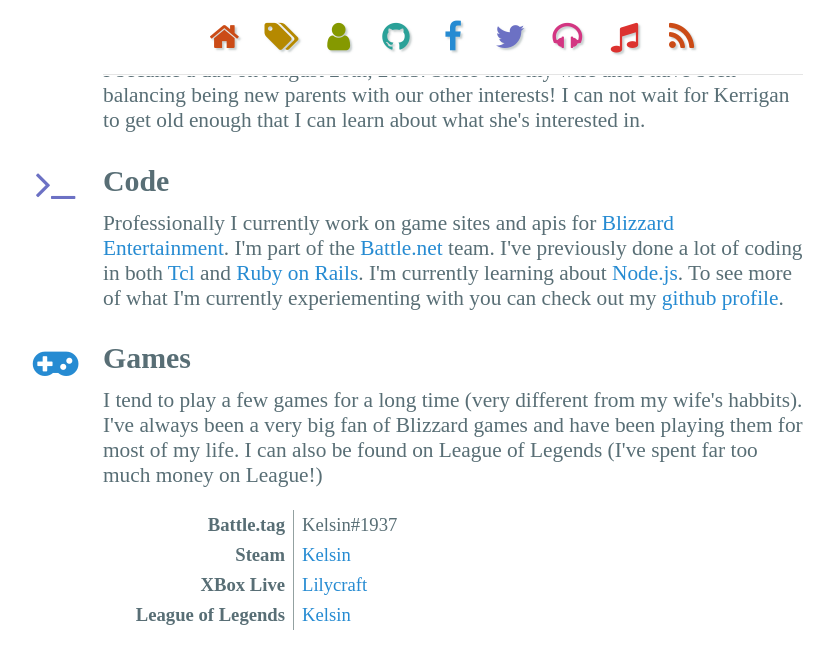
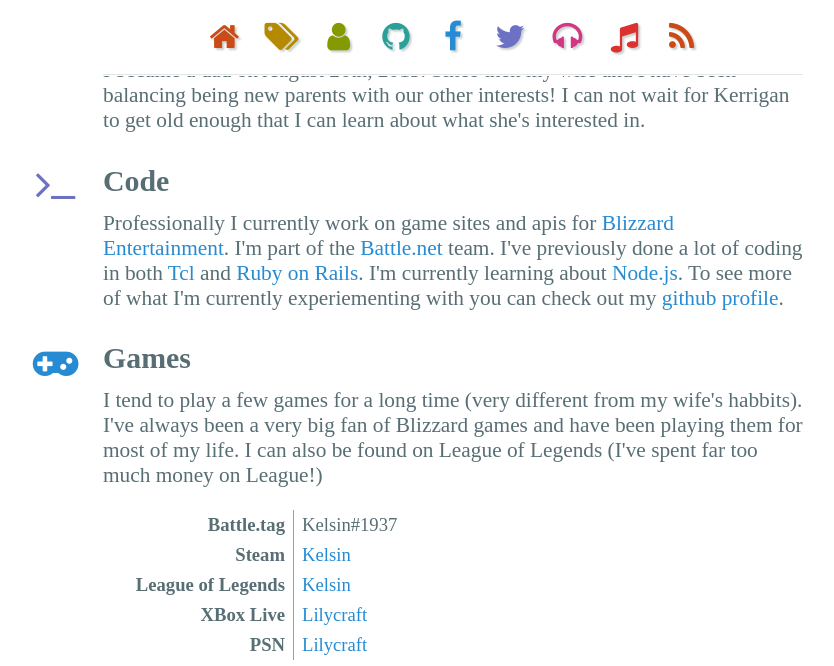
Before and after one commit to kelsin/mx.kelsin.net, a Jekyll site: the page built from about/index.html, in a window 1280 px wide and 900 px high, scrolled down 691 px, cut to the strip 0-666 px from the top of the window. Shown: the whole strip, without its empty margins (187-1021 px from the left). Built offline with Jekyll 4.4.1, drawn with Linux system fonts in a browser that asks for light colours; nearby versions of some CDN libraries; Markdown is read by kramdown in place of the engine named in the settings; a script that is not in the unit is left out; comment, search, counter and statistics services are not loaded.

Commit message:
Adding PSN

```diff
--- a/about/index.html
+++ b/about/index.html
@@ -52,10 +52,12 @@
         <dd>Kelsin#1937</dd>
         <dt>Steam</dt>
         <dd><a href="http://steamcommunity.com/id/Kelsin" title="Kelsin's Steam Profile">Kelsin</a></dd>
+        <dt>League of Legends</dt>
+        <dd><a href="http://www.lolking.net/summoner/na/159478" title="Kelsin's League Profile">Kelsin</a></dd>
         <dt>XBox Live</dt>
         <dd><a href="https://live.xbox.com/en-US/Profile?GamerTag=Lilycraft" title="Lilycraft's XBox Live Profile">Lilycraft</a></dd>
-        <dt>League of Legends</dt>
-        <dd><a href="http://www.lolking.net/summoner/na/159478" title="Kelsin's League Profile">Kelsin</a></dd>
+        <dt>PSN</dt>
+        <dd><a href="http://us.playstation.com/playstation/psn/visit/profiles/Lilycraft" title="Lilycraft's PSN Profile">Lilycraft</a></dd>
       </dl>
     </section>
   </div>
```
